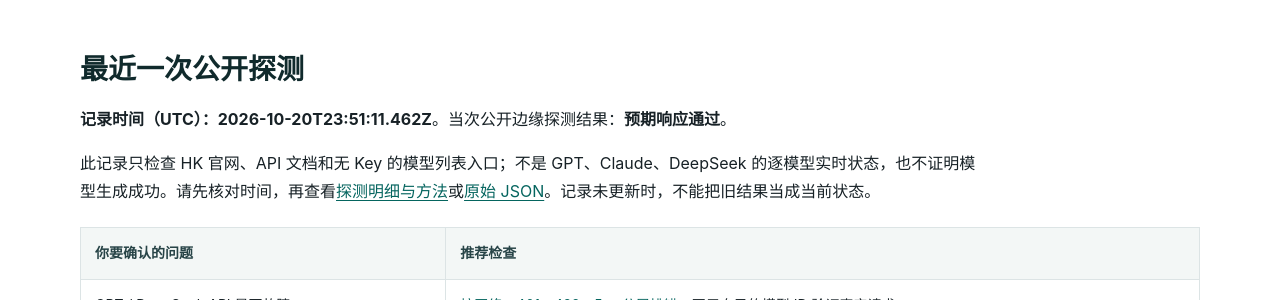
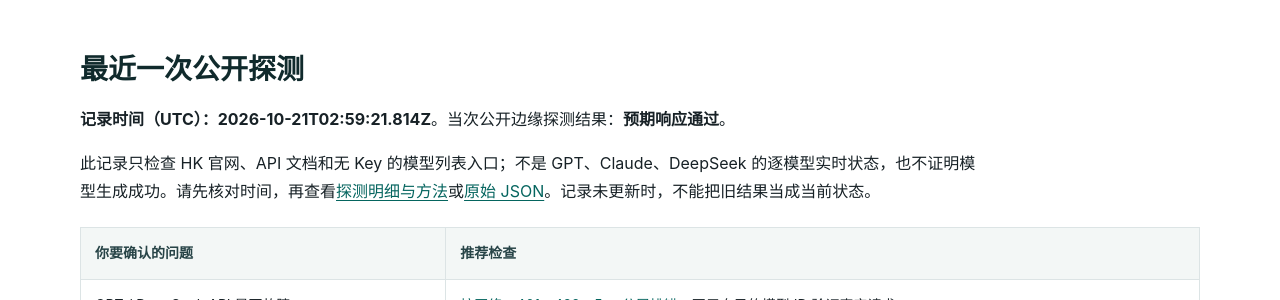
Before and after one commit to KKWANG4444/api-status, a Jekyll site: the page built from index.md, in a window 1280 px wide and 900 px high, scrolled down 364 px. Shown: the part 151-451 px from the top of the window. Built offline with Jekyll 4.4.1, drawn with Linux system fonts in a browser that asks for light colours.

Commit message:
chore: update public edge status

```diff
--- a/_data/status.json
+++ b/_data/status.json
@@ -1,7 +1,7 @@
 {
   "status": "operational",
-  "checked_at": "2026-10-20T23:51:11.462Z",
-  "duration_ms": 352,
+  "checked_at": "2026-10-21T02:59:21.814Z",
+  "duration_ms": 2946,
   "overall": true,
   "components": [
     {
@@ -10,7 +10,7 @@
       "url": "https://www.aifast.hk/",
       "ok": true,
       "status": 200,
-      "elapsed_ms": 310,
+      "elapsed_ms": 931,
       "content_type": "text/html; charset=utf-8",
       "detail": "Expected public edge response"
     },
@@ -20,7 +20,7 @@
       "url": "https://api.aifast.hk/",
       "ok": true,
       "status": 200,
-      "elapsed_ms": 281,
+      "elapsed_ms": 2630,
       "content_type": "text/html",
       "detail": "Expected public edge response"
     },
@@ -30,7 +30,7 @@
       "url": "https://www.aifast.hk/v1/models",
       "ok": true,
       "status": 401,
-      "elapsed_ms": 303,
+      "elapsed_ms": 705,
       "content_type": "application/json; charset=utf-8",
       "detail": "Expected public edge response"
     }
--- a/data/status.json
+++ b/data/status.json
@@ -1,7 +1,7 @@
 {
   "status": "operational",
-  "checked_at": "2026-10-20T23:51:11.462Z",
-  "duration_ms": 352,
+  "checked_at": "2026-10-21T02:59:21.814Z",
+  "duration_ms": 2946,
   "overall": true,
   "components": [
     {
@@ -10,7 +10,7 @@
       "url": "https://www.aifast.hk/",
       "ok": true,
       "status": 200,
-      "elapsed_ms": 310,
+      "elapsed_ms": 931,
       "content_type": "text/html; charset=utf-8",
       "detail": "Expected public edge response"
     },
@@ -20,7 +20,7 @@
       "url": "https://api.aifast.hk/",
       "ok": true,
       "status": 200,
-      "elapsed_ms": 281,
+      "elapsed_ms": 2630,
       "content_type": "text/html",
       "detail": "Expected public edge response"
     },
@@ -30,7 +30,7 @@
       "url": "https://www.aifast.hk/v1/models",
       "ok": true,
       "status": 401,
-      "elapsed_ms": 303,
+      "elapsed_ms": 705,
       "content_type": "application/json; charset=utf-8",
       "detail": "Expected public edge response"
     }
```
